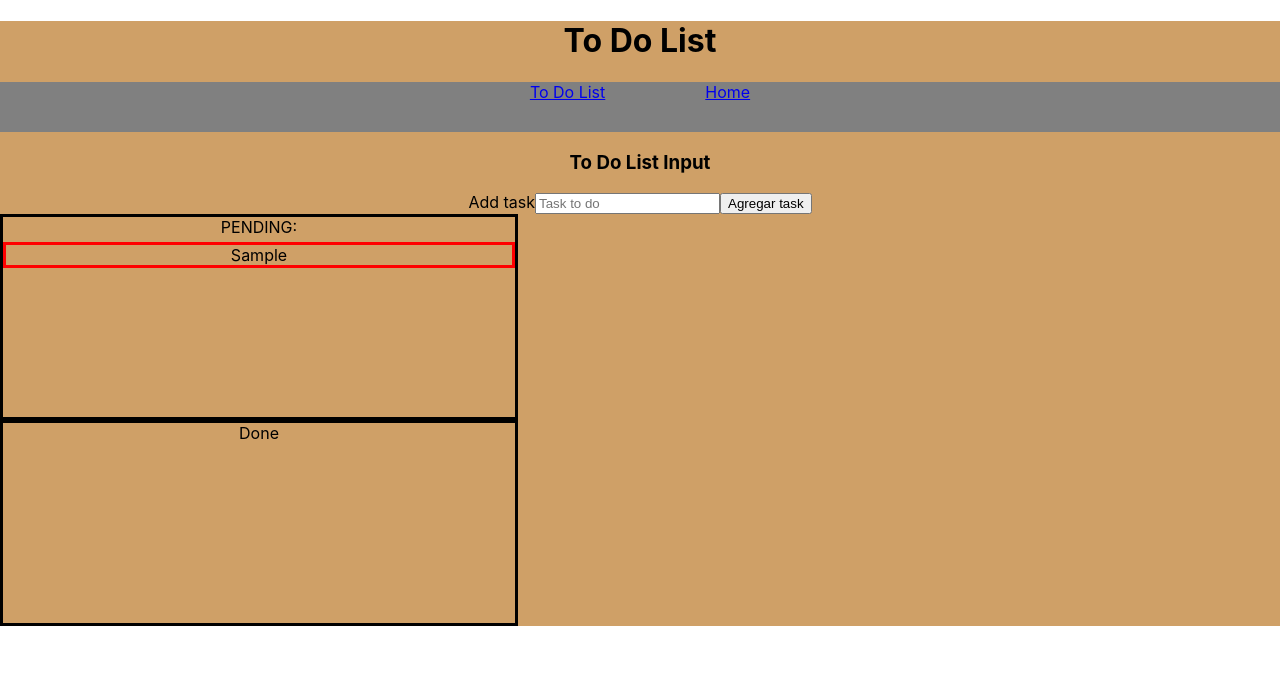
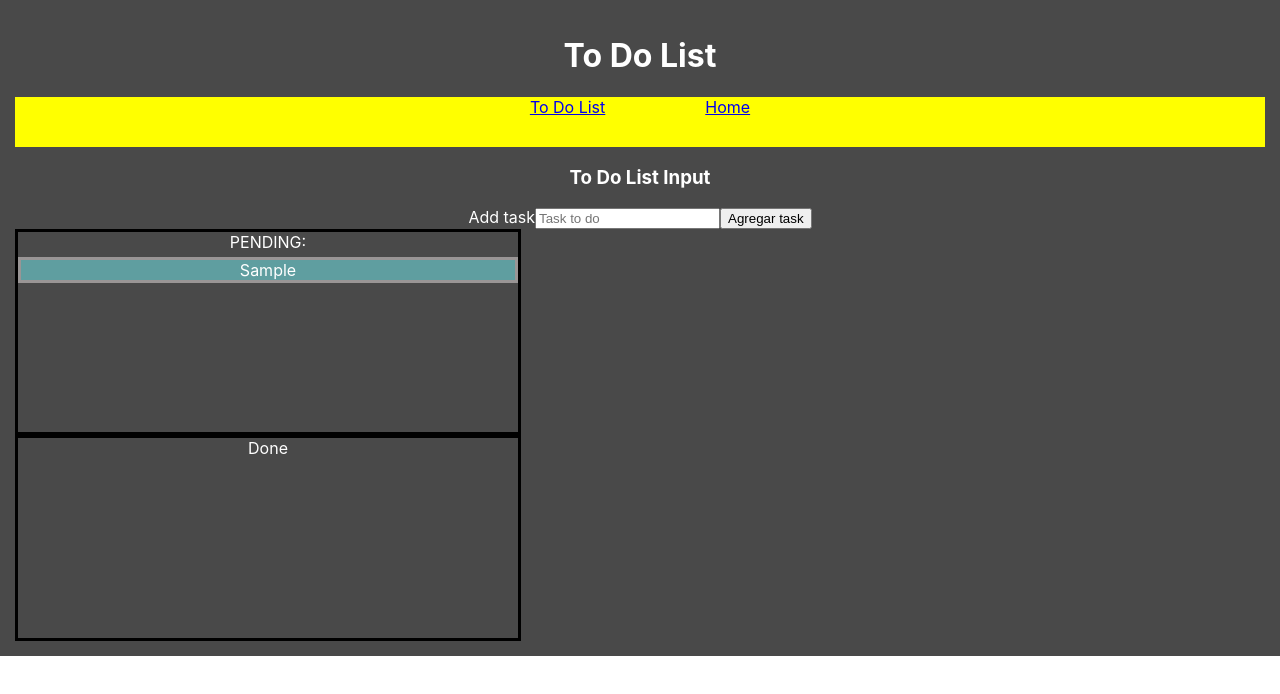
Before and after one commit to RobTangle/To-Do-List, a React (Create React App) app: page /toDo in a window 1280 px wide. Both pictures are taken after typing "Sample" into the empty fields and a click on the button "Agregar task". Shown: the top 694 px of the page. Built offline with nearby package versions, Linux system fonts and the light colour scheme.

Commit message:
Modificar estéticas. Next: renombrar estados correctamente

```diff
--- a/src/App.css
+++ b/src/App.css
@@ -1,6 +1,9 @@
 .App {
   text-align: center;
-  background-color: rgb(207, 160, 103);
+  /* background-color: rgb(85, 118, 155); */
+  background-color: rgba(0, 0, 0, 0.712);
+  color: white;
+  padding: 15px;
 }
 
 .App-logo {
--- a/src/components/Navbar.css
+++ b/src/components/Navbar.css
@@ -1,5 +1,5 @@
 .navbar {
-  background-color: grey;
+  background-color: yellow;
   height: 50px;
 }
 
--- a/src/components/Pending.css
+++ b/src/components/Pending.css
@@ -1,4 +1,5 @@
 .elementoPending {
-  border: solid red;
+  border: solid rgb(153, 149, 149);
   margin-top: 5px;
+  background-color: cadetblue;
 }
--- a/src/components/Pending.jsx
+++ b/src/components/Pending.jsx
@@ -3,7 +3,7 @@ import "./Pending.css";
 export default function Pending({ props }) {
   const pendientes = props.map((elem) => {
     return (
-      <div className="elementoPending" key={Math.random()}>
+      <div className="elementoPending" key={Math.random().toFixed(4)}>
         {elem}
       </div>
     );
--- a/src/components/ToDoList.jsx
+++ b/src/components/ToDoList.jsx
@@ -30,6 +30,7 @@ export default function ToDoList() {
             <button type="submit">Agregar task</button>
           </form>
         </div>
+        {/* /////////// */}
         <div className="pending">
           <Pending props={done} />
         </div>
```
Also changed, not shown: src/components/Elemento.jsx (+7 -1 lines).
